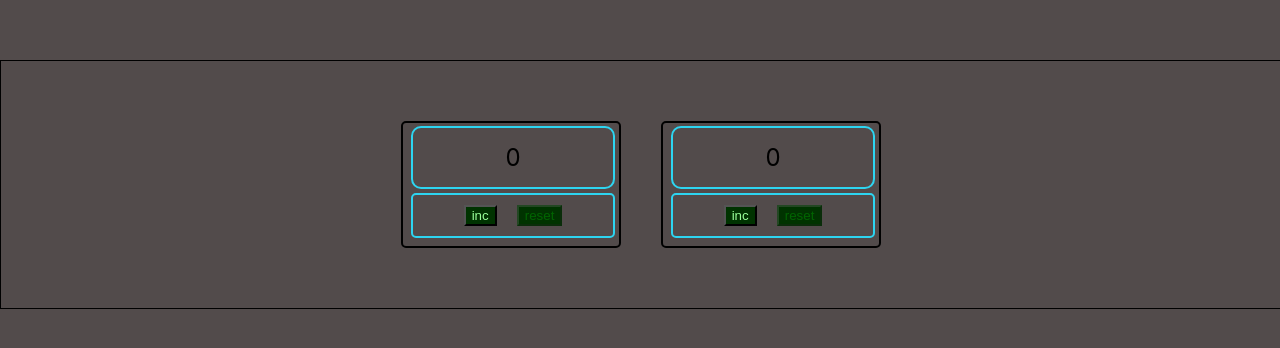
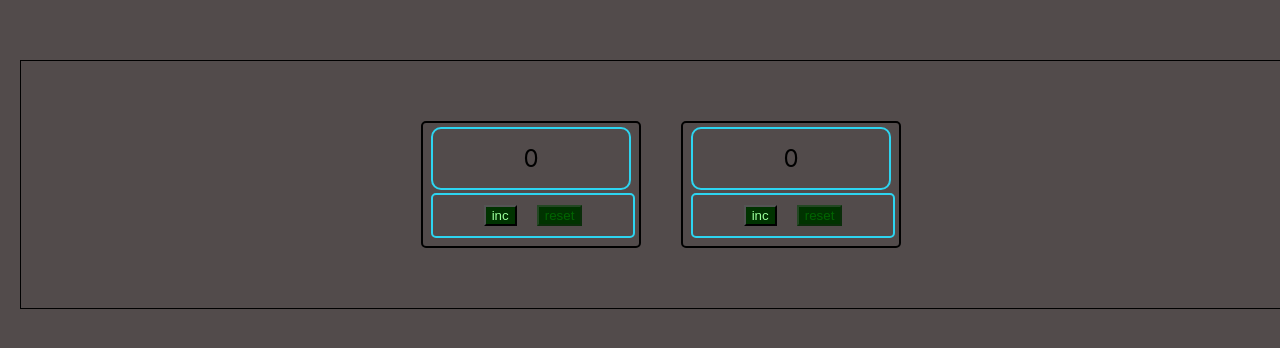
Before and after one commit to Alex666000/counter-2023, a React (Create React App) app: page / in a window 1280 px wide. Shown: the top 348 px of the page. Built offline with nearby package versions, Linux system fonts and the light colour scheme.

Commit message:
1- refactor css styles на 2 счетчика - выделил второй счетчик отдельно

```diff
--- a/src/App.module.css
+++ b/src/App.module.css
@@ -4,8 +4,7 @@
     width: 100%;
     height: 100%;
     border: 1px solid black;
-    margin: 60px auto;
-
+    margin: 60px 20px;
 
 }
 
@@ -22,26 +21,23 @@
     padding: 8px;
 }
 
-.display {
+.countersItems {
     display: flex;
     flex-direction: row;
     flex-wrap: nowrap;
     justify-content: space-around;
-    align-items: center;
     align-content: stretch;
 }
 
-.oneDisplay {
-    width: 100%;
+.oneCounterItem {
     height: 100%;
 }
 
-.twoDisplay {
-    width: 100%;
+.twoCounterItem {
     height: 100%;
 }
 
-.countersContainer {
+.displaysContainer {
     display: flex;
     align-items: center;
     justify-content: center;
@@ -49,14 +45,16 @@
     height: 100%;
 }
 
-.counters {
+.displays {
     display: flex;
     align-items: center;
     width: 100%;
     height: 100%;
 }
 
-.counter {
+.display {
+    display: flex;
+    align-items: center;
     width: 100%;
     height: 100%;
 }
--- a/src/App.tsx
+++ b/src/App.tsx
@@ -1,6 +1,6 @@
 import React, {FC, useEffect, useState} from "react";
 import s from "./App.module.css";
-import Counter from "./components/Counter";
+import Display from "./components/Counter";
 import {CustomButton} from "./common/SuperButton/CustomButton";
 
 
@@ -8,12 +8,12 @@ const App = () => {
 
     return (
         <div className={s.main}>
-            <div className={s.display}>
-                <div className={s.oneDisplay}>
-                    <Display />
+            <div className={s.countersItems}>
+                <div className={s.oneCounterItem}>
+                    <CounterItem />
                 </div>
-                <div className={s.twoDisplay}>
-                    <Display />
+                <div className={s.twoCounterItem}>
+                    <CounterItem />
                 </div>
             </div>
         </div>
@@ -22,7 +22,7 @@ const App = () => {
 
 type DisplayPropsType = {}
 
-const Display: FC<DisplayPropsType> = () => {
+const CounterItem: FC<DisplayPropsType> = () => {
     const maxValue = 5
     const minValue = 0
 
@@ -59,10 +59,10 @@ const Display: FC<DisplayPropsType> = () => {
     return (
         <>
             <div className={s.app}>
-                <div className={s.countersContainer}>
-                    <div className={s.counters}>
-                        <div className={s.counter}>
-                            <Counter maxValue={maxValue} count={count}/>
+                <div className={s.displaysContainer}>
+                    <div className={s.displays}>
+                        <div className={s.display}>
+                            <Display maxValue={maxValue} count={count}/>
                         </div>
                     </div>
                 </div>
```
